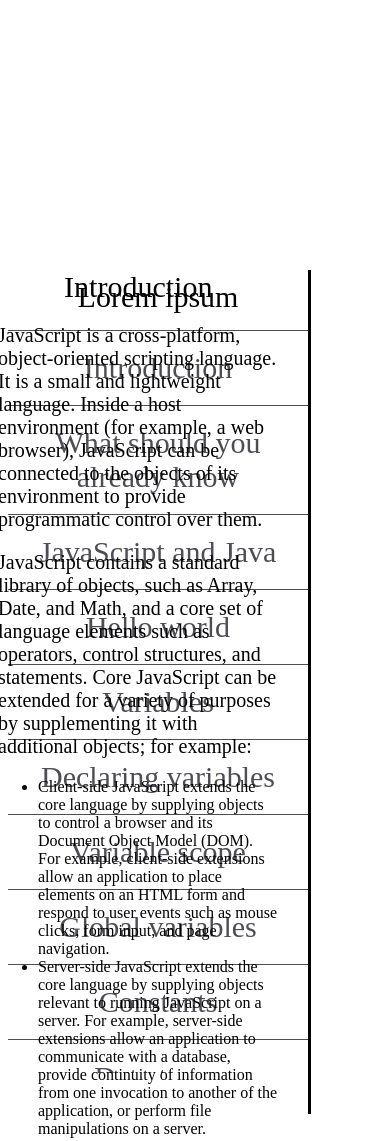
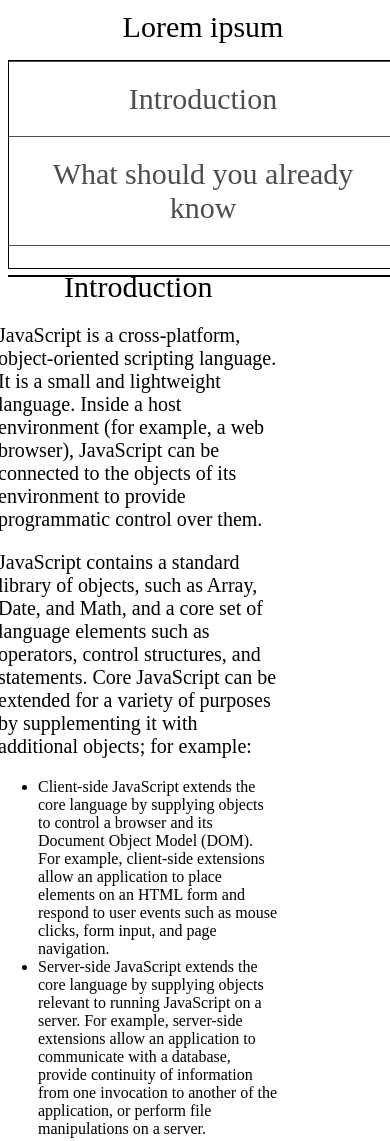
Before and after one commit to Ayo1811/Technical-documentation, a plain HTML site: page index.html in a window 390 px wide. Shown: the top 1141 px of the page. Drawn offline with Linux system fonts and the light colour scheme.

Commit message:
Fix typos and improve formatting in index.html and style.css

```diff
--- a/index.html
+++ b/index.html
@@ -1,9 +1,10 @@
+<!DOCTYPE html>
 <html lang="en">
 <head>
     <meta charset="UTF-8">
     <meta http-equiv="X-UA-Compatible" content="IE=edge">
     <meta name="viewport" content="width=device-width, initial-scale=1.0">
-    <title>technical documentation</title>
+    <title>Technical Documentation</title>
     <link rel="stylesheet" href="style.css">
 </head>
 
@@ -19,7 +20,7 @@
             <li><a href="#Variables" class="nav-link">Variables</a></li>
             <li><a href="#Declaring_variables" class="nav-link">Declaring variables</a></li>
             <li><a href="#Variable_scope" class="nav-link">Variable scope</a></li>
-            <li><a href="#Global_varibles" class="nav-link">Global variables</a></li>
+            <li><a href="#Global_variables" class="nav-link">Global variables</a></li>
             <li><a href="#Constants" class="nav-link">Constants</a></li>
             <li><a href="#Data_types" class="nav-link">Data types</a></li>
             <li><a href="#if...else_statement" class="nav-link">if...else statement</a></li>
@@ -208,8 +209,8 @@
                 </code>
             </article>
         </section>
-        <section class="main-section" id="Global_variable">
-            <header>Global variable</header>
+        <section class="main-section" id="Global_variables">
+            <header>Global variables</header>
             <article>
                 <p>
                     Global variables are in fact properties of the global object. In web
--- a/style.css
+++ b/style.css
@@ -4,26 +4,30 @@
     width: 75%;
     margin-left: 320px;
 }
+
 #nav-bar {
     position: fixed;
     width: 300px;
     height: 100%;
     text-align: center;
     border-right: solid;
-    border-color: rgba (0, 22, 22, 0.4);
+    border-color: rgba(0, 22, 22, 0.4);
 }
+
 header {
-    font-weight: thin;
+    font-weight: 300;
     font-size: 30px;
     text-align: center;
     margin: 10px;
 }
+
 #nav-bar ul {
     height: 88%;
     padding: 0;
     overflow-y: auto;
     overflow-x: hidden;
 }
+
 #nav-bar li {
     color: #4d4e53;
     border-top: 1px solid;
@@ -31,6 +35,7 @@ header {
     position: relative;
     width: 100%;
 }
+
 #nav-bar a {
     display: block;
     padding: 10px 30px;
@@ -38,6 +43,7 @@ header {
     text-decoration: none;
     cursor: pointer;
 }
+
 code {
     display: block;
     text-align: left;
@@ -51,24 +57,28 @@ code {
     margin: 10px;
     border-radius: 5px;
 }
+
 p {
     font-size: 20px;
 }
+
 .nav-link {
     font-size: 30px;
-    margin: 10px 0 10px 0;
+    margin: 10px 0;
     display: block;
 }
+
 a {
     text-decoration: none;
 }
+
 @media only screen and (max-width: 815px) {
-    #navbar ul {
+    #nav-bar ul {
         border: 1px solid;
         height: 207px;
     }
 
-    #navbar {
+    #nav-bar {
         background-color: white;
         position: absolute;
         top: 0;
@@ -83,7 +93,7 @@ a {
 
     #main-doc {
         position: relative;
-      margin-left: 0px;
+        margin-left: 0;
         margin-top: 270px;
     }
 }
```
Lines whose indentation alone changed are shown as unchanged.
